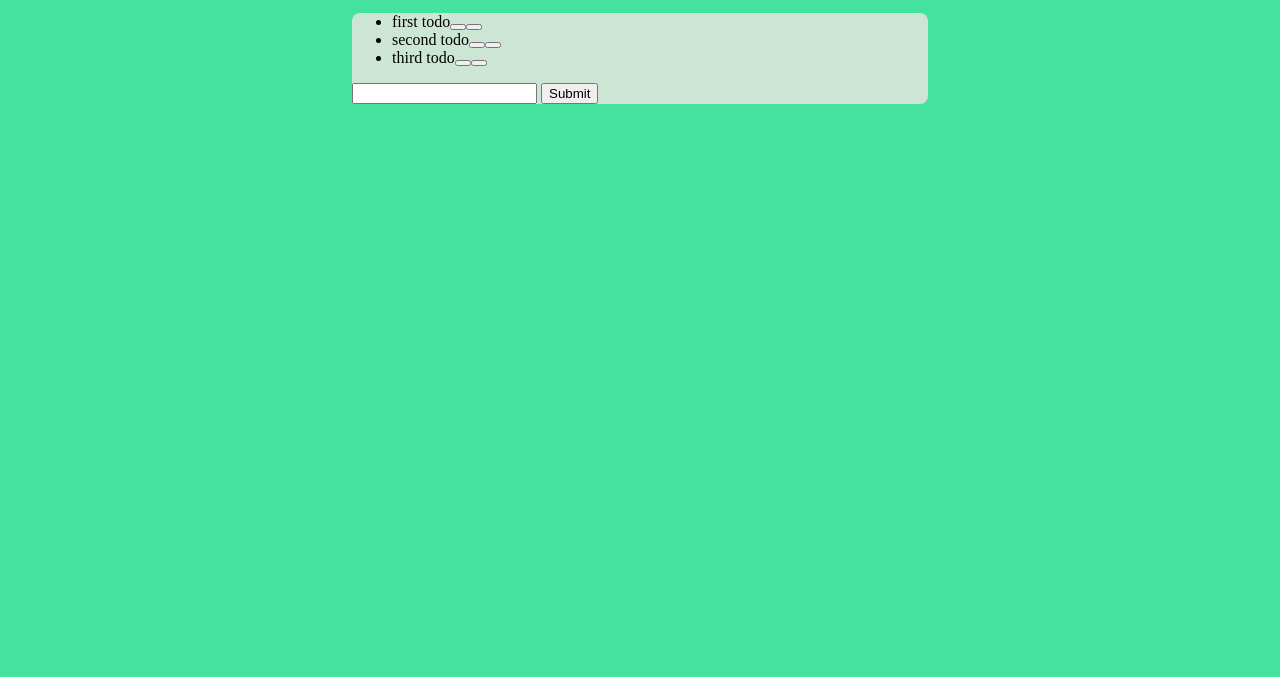
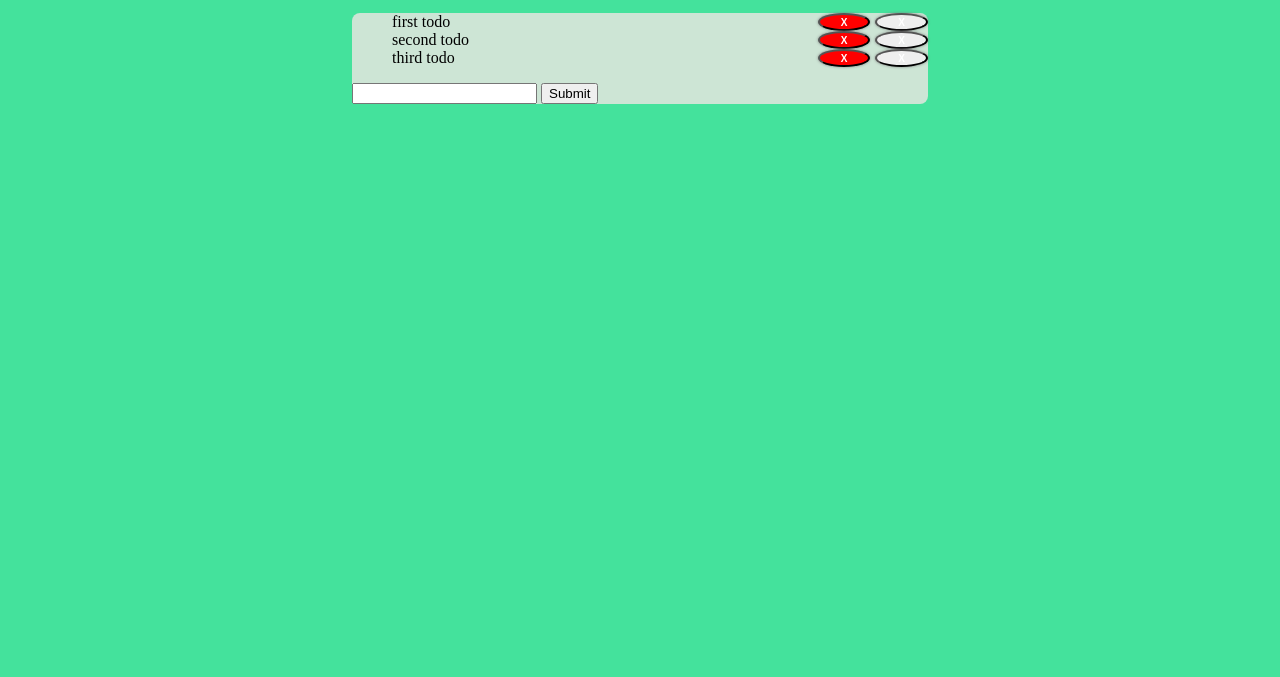
Before and after one commit to FACN4/KhanToDoList, a website: page index.html in a window 1280 px wide. Shown: the part 123-800 px from the top of the page. Drawn offline with Linux system fonts and the light colour scheme.

Commit message:
buttons design

```diff
--- a/dom.js
+++ b/dom.js
@@ -24,6 +24,8 @@
     // this adds the delete button
 
     var deleteButtonNode = document.createElement("button");
+    deleteButtonNode.className = "delbutton";
+    deleteButtonNode.textContent = "X";
     deleteButtonNode.addEventListener("click", function(event) {
       var newState = todoFunctions.deleteTodo(state, todo.id);
       update(newState);
@@ -33,6 +35,8 @@
     // add markTodo button
 
     var markButtonNode = document.createElement("button");
+    markButtonNode.className = "markbutton";
+    markButtonNode.textContent = "X";
     markButtonNode.addEventListener("click", function(event) {
       var newButt = todoFunctions.markTodo(state, todo.id);
       update(newButt);
--- a/style.css
+++ b/style.css
@@ -9,6 +9,12 @@ h1{
   font-size: 40px;
   margin:0px;
   padding: 2% 0% 2% 0%;
+}
+li{
+  word-wrap: break-word;
+  display: grid;
+  grid-template-columns: 8fr 1fr 1fr;
+  grid-column-gap: 5px;
 }
 .tasks-field{
   background-color: rgba(228, 230, 223, 0.86);
@@ -24,3 +30,30 @@ h1{
     font-size: 60px;
   }
 }
+.delbutton{
+  background-color: red;
+   border-radius: 50%;
+   color: white;
+   padding: 1px 5px 1px 5px;
+   text-align: center;
+   text-decoration: none;
+   font-size: 10px;
+ cursor: pointer;
+ font-weight: bold;
+ box-shadow: 0 0 3px gray;
+
+}
+.markbutton{
+  background-color: gray;
+   border-radius: 50%;
+   color: white;
+   padding: 1px 5px 1px 5px;
+   text-align: center;
+   text-decoration: none;
+   font-size: 10px;
+ cursor: pointer;
+ font-weight: bold;
+ box-shadow: 0 0 3px gray;
+
+    background-color: #eee;
+}
```
